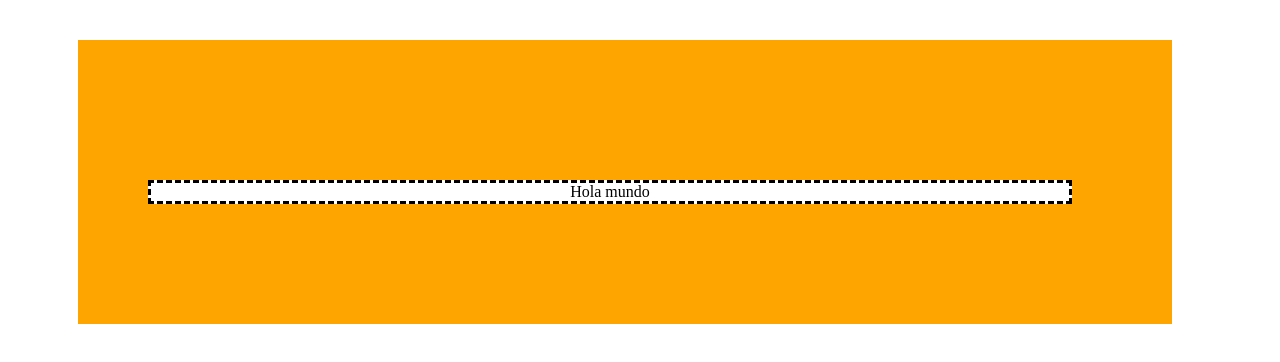
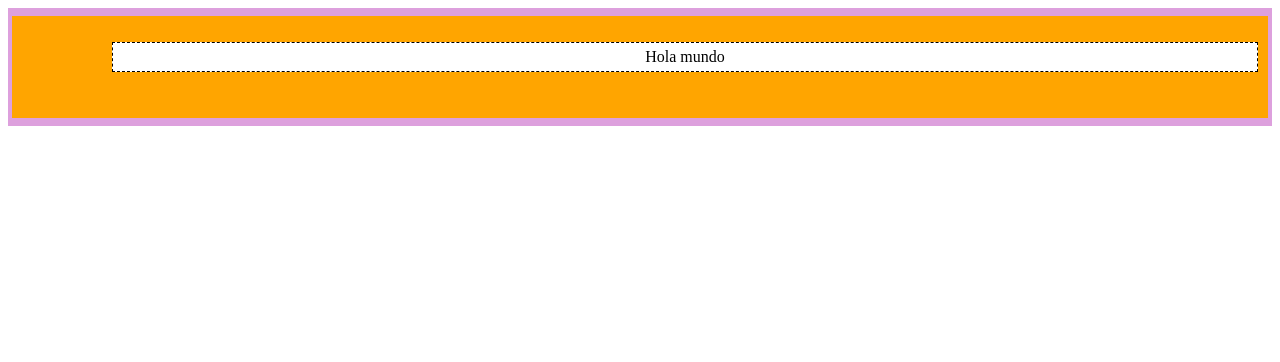
Before and after one commit to tefycoder/Modelos-cajas, a plain HTML site: page index.html in a window 1280 px wide. Drawn offline with Linux system fonts and the light colour scheme.

Commit message:
final pre

```diff
--- a/css/main.css
+++ b/css/main.css
@@ -1,24 +1,17 @@
 p {
 
     background: #FFFFFF ;
-    border-style: dashed;
-    margin-top: 40px;
-    margin-bottom: 20px;
-    margin-left: 70px;
-    margin-right:100px;
+    border:1px dashed black;
+    text-align: center;
+    padding: 5px;
 
     }
 
 div{
     background-color: orange;
-    border-left: 50px ;
-    border-width: 50px;
-    padding-top: 100px;
-    padding-bottom: 100px;
-    margin-top: 40px;
-    margin-bottom: 20px;
-    margin-left: 70px;
-    margin-right:100px;
-    border-color: purple;
+    padding: 10px 10px 30px 100px;
+    border-width: 8px 4px;
+    border-color:plum ;
+    border-style:solid;
 
     }
```
